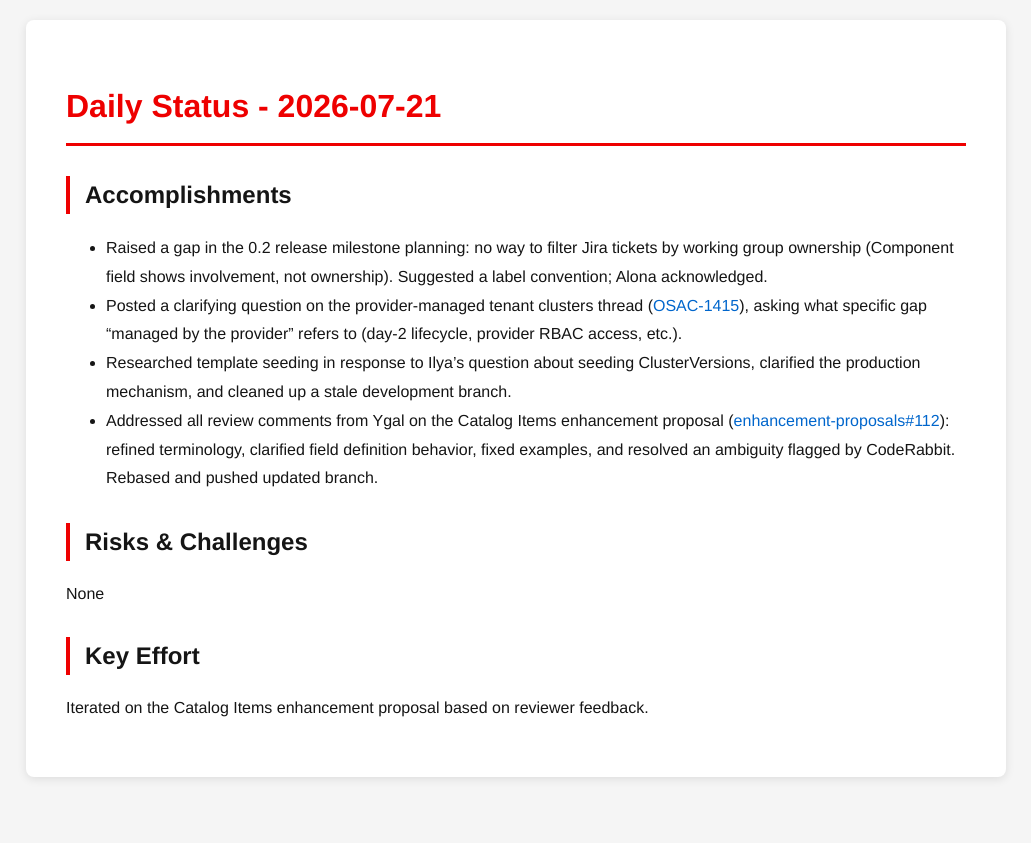
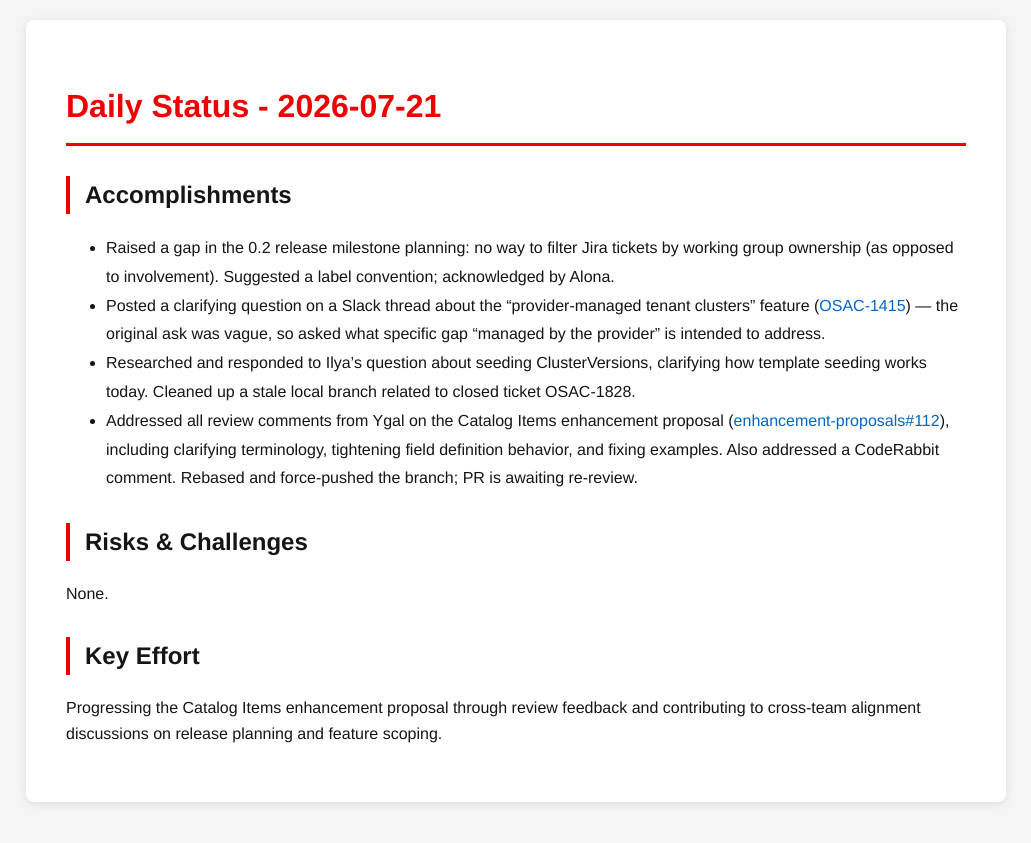
Before and after one commit to tzvatot/daily-status, a Jekyll site: the page built from 2026-07-21.md, in a window 1280 px wide. Shown: the top 843 px of the page, without its empty margins (124-1155 px from the left). Built offline with Jekyll 4.4.1, drawn with Linux system fonts in a browser that asks for light colours.

Commit message:
Daily status update - 2026-07-21

```diff
--- a/2026-07-21.md
+++ b/2026-07-21.md
@@ -7,13 +7,13 @@ date: 2026-07-21
 # Daily Status - 2026-07-21
 
 ## Accomplishments
-- Raised a gap in the 0.2 release milestone planning: no way to filter Jira tickets by working group ownership (Component field shows involvement, not ownership). Suggested a label convention; Alona acknowledged.
-- Posted a clarifying question on the provider-managed tenant clusters thread ([OSAC-1415](https://redhat.atlassian.net/browse/OSAC-1415)), asking what specific gap "managed by the provider" refers to (day-2 lifecycle, provider RBAC access, etc.).
-- Researched template seeding in response to Ilya's question about seeding ClusterVersions, clarified the production mechanism, and cleaned up a stale development branch.
-- Addressed all review comments from Ygal on the Catalog Items enhancement proposal ([enhancement-proposals#112](https://github.com/osac-project/enhancement-proposals/pull/112)): refined terminology, clarified field definition behavior, fixed examples, and resolved an ambiguity flagged by CodeRabbit. Rebased and pushed updated branch.
+- Raised a gap in the 0.2 release milestone planning: no way to filter Jira tickets by working group ownership (as opposed to involvement). Suggested a label convention; acknowledged by Alona.
+- Posted a clarifying question on a Slack thread about the "provider-managed tenant clusters" feature ([OSAC-1415](https://redhat.atlassian.net/browse/OSAC-1415)) — the original ask was vague, so asked what specific gap "managed by the provider" is intended to address.
+- Researched and responded to Ilya's question about seeding ClusterVersions, clarifying how template seeding works today. Cleaned up a stale local branch related to closed ticket OSAC-1828.
+- Addressed all review comments from Ygal on the Catalog Items enhancement proposal ([enhancement-proposals#112](https://github.com/osac-project/enhancement-proposals/pull/112)), including clarifying terminology, tightening field definition behavior, and fixing examples. Also addressed a CodeRabbit comment. Rebased and force-pushed the branch; PR is awaiting re-review.
 
 ## Risks & Challenges
-None
+None.
 
 ## Key Effort
-Iterated on the Catalog Items enhancement proposal based on reviewer feedback.
+Progressing the Catalog Items enhancement proposal through review feedback and contributing to cross-team alignment discussions on release planning and feature scoping.
```
